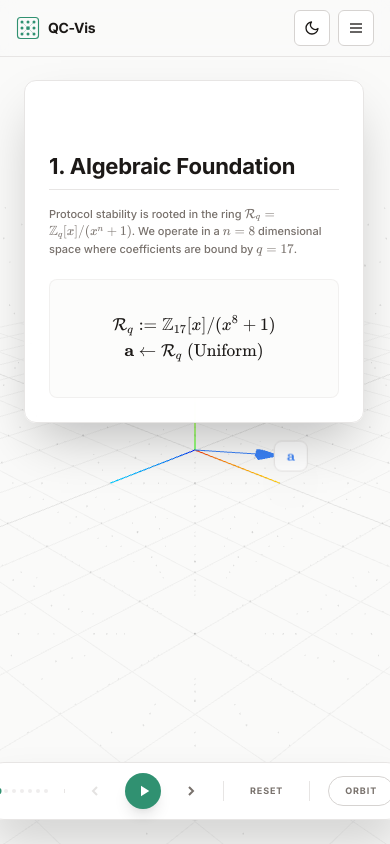
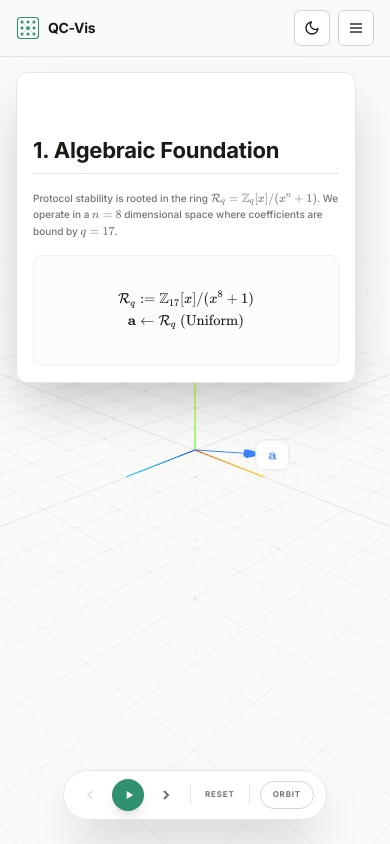
Before and after one commit to aitwehrrg/QC-Vis, a Next.js app: page /simulation in a window 390 px wide. Built offline with nearby package versions, Linux system fonts and the light colour scheme.

Commit message:
Responsiveness + Favicon

```diff
--- a/app/layout.tsx
+++ b/app/layout.tsx
@@ -32,6 +32,9 @@ export const metadata: Metadata = {
     "education",
   ],
   authors: [{ name: "QC-Vis Project" }],
+  icons: {
+    icon: "/icon.svg",
+  },
   openGraph: {
     title: "Kyber Algorithm Visualizer",
     description:
--- a/app/simulation/components/Actors.tsx
+++ b/app/simulation/components/Actors.tsx
@@ -36,8 +36,8 @@ function ActorNode({ name, position, color, label, isActive }: ActorNodeProps) {
         {name}
       </Text>
 
-      <Html position={[0, -1, 0]} center>
-        <div className="text-[10px] uppercase tracking-widest text-muted-foreground whitespace-nowrap bg-black/50 px-2 py-0.5 rounded border border-white/10">
+      <Html position={[0, -1, 0]} center style={{ pointerEvents: 'none' }}>
+        <div className="text-[10px] uppercase tracking-widest text-muted-foreground whitespace-nowrap bg-black/50 px-2 py-0.5 rounded border border-white/10 select-none">
           {label}
         </div>
       </Html>
--- a/app/simulation/components/Overlay.tsx
+++ b/app/simulation/components/Overlay.tsx
@@ -19,22 +19,22 @@ export default function Overlay() {
   const scene = SCENES[currentSceneIndex];
 
   return (
-    <div className="absolute inset-0 pointer-events-none flex flex-col justify-between p-6 md:p-8 z-10 font-sans">
+    <div className="absolute inset-0 pointer-events-none flex flex-col justify-between p-4 md:p-8 z-10 font-sans">
       {/* Top Left: Rigorous Proof Panel */}
       <div className="flex flex-col gap-4 items-start">
-        <div className="max-w-[340px] pointer-events-auto bg-surface/95 backdrop-blur-xl p-6 rounded-xl border border-border-subtle shadow-2xl transition-all duration-300">
-          <h2 className="text-base font-bold mb-3 text-foreground tracking-tight border-b border-border-subtle pb-2">
+        <div className="w-full max-w-[340px] pointer-events-auto bg-surface/95 backdrop-blur-xl p-4 md:p-6 rounded-xl border border-border-subtle shadow-2xl transition-all duration-300">
+          <h2 className="text-sm md:text-base font-bold mb-2 md:mb-3 text-foreground tracking-tight border-b border-border-subtle pb-2">
             {scene.title}
           </h2>
 
-          <div className="text-[11px] text-muted leading-relaxed mb-5 font-medium">
+          <div className="text-[10px] md:text-[11px] text-muted leading-relaxed mb-4 md:mb-5 font-medium">
             <LatexText>{scene.shortExplanation}</LatexText>
           </div>
 
           {scene.equationOverlay && (
-            <div className="bg-background/60 p-4 rounded-lg border border-border-subtle/50 flex flex-col items-center">
-              <div className="w-full">
-                <LatexBlock display className="!my-0 scale-90 origin-center text-foreground">
+            <div className="bg-background/60 p-3 md:p-4 rounded-lg border border-border-subtle/50 flex flex-col items-center overflow-x-auto">
+              <div className="w-full min-w-fit">
+                <LatexBlock display className="!my-0 scale-75 md:scale-90 origin-center text-foreground">
                   {scene.equationOverlay}
                 </LatexBlock>
               </div>
@@ -44,9 +44,9 @@ export default function Overlay() {
       </div>
 
       {/* Bottom Center: Controls */}
-      <div className="flex justify-center items-end pointer-events-auto">
-        <div className="bg-surface/95 backdrop-blur-xl px-5 py-2.5 rounded-full border border-border-subtle shadow-2xl flex items-center gap-4">
-          <div className="flex items-center gap-3 pr-4 border-r border-border-subtle">
+      <div className="flex justify-center items-end pointer-events-auto pb-2 md:pb-0">
+        <div className="bg-surface/95 backdrop-blur-xl px-3 md:px-5 py-2 md:py-2.5 rounded-full border border-border-subtle shadow-2xl flex items-center gap-2 md:gap-4 overflow-x-auto max-w-[95vw]">
+          <div className="hidden sm:flex items-center gap-3 pr-4 border-r border-border-subtle">
             <div className="flex gap-1">
               {SCENES.map((_, i) => (
                 <div
@@ -72,15 +72,15 @@ export default function Overlay() {
 
           <button
             onClick={togglePlay}
-            className="w-9 h-9 flex items-center justify-center bg-accent text-white rounded-full hover:scale-105 transition-all shadow-lg active:scale-95"
+            className="w-8 h-8 md:w-9 md:h-9 flex items-center justify-center bg-accent text-white rounded-full hover:scale-105 transition-all shadow-lg active:scale-95 flex-shrink-0"
           >
             {playState === "playing" ? (
-              <svg width="18" height="18" viewBox="0 0 24 24" fill="currentColor">
+              <svg viewBox="0 0 24 24" fill="currentColor" className="w-3.5 h-3.5 md:w-[18px] md:h-[18px]">
                 <rect x="6" y="4" width="4" height="16" />
                 <rect x="14" y="4" width="4" height="16" />
               </svg>
             ) : (
-              <svg width="18" height="18" viewBox="0 0 24 24" fill="currentColor" className="ml-0.5">
+              <svg viewBox="0 0 24 24" fill="currentColor" className="w-3.5 h-3.5 md:w-[18px] md:h-[18px] ml-0.5">
                 <path d="M8 5v14l11-7z" />
               </svg>
             )}
@@ -97,24 +97,24 @@ export default function Overlay() {
             </svg>
           </button>
 
-          <div className="h-5 w-px bg-border-subtle mx-0.5" />
+          <div className="h-5 w-px bg-border-subtle mx-0.5 flex-shrink-0" />
 
           <button
             onClick={resetSimulation}
-            className="text-[9px] font-bold text-muted hover:text-accent transition-colors px-2 uppercase tracking-widest"
+            className="text-[8px] md:text-[9px] font-bold text-muted hover:text-accent transition-colors px-1 md:px-2 uppercase tracking-widest whitespace-nowrap"
           >
             Reset
           </button>
 
-          <div className="h-5 w-px bg-border-subtle mx-0.5" />
+          <div className="h-5 w-px bg-border-subtle mx-0.5 flex-shrink-0" />
 
           <button
             onClick={toggleFreeCamera}
-            className={`text-[9px] font-bold px-4 py-1.5 rounded-full border transition-all uppercase tracking-widest ${
+            className={`text-[8px] md:text-[9px] font-bold px-3 md:px-4 py-1.5 rounded-full border transition-all uppercase tracking-widest whitespace-nowrap ${
               isFreeCamera ? "bg-accent/10 text-accent border-accent/30" : "border-border text-muted hover:border-muted"
             }`}
           >
-            Orbit
+            {isFreeCamera ? "Free" : "Orbit"}
           </button>
         </div>
       </div>
--- a/app/simulation/components/SimulatorScene.tsx
+++ b/app/simulation/components/SimulatorScene.tsx
@@ -47,11 +47,12 @@ export default function SimulatorScene() {
     if (isFreeCamera) {
       // In Free/Orbit mode, we transition the target to the origin [0,0,0]
       // but keep the camera at a reasonable overview distance
-      targetPos = new THREE.Vector3(12, 8, 12);
+      const scale = isMobile ? 2 : 1;
+      targetPos = new THREE.Vector3(12 * scale, 8 * scale, 12 * scale);
       targetLookAt = new THREE.Vector3(0, 0, 0);
     } else {
       // In Guided mode, use scene-specific poses
-      const scale = isMobile ? 1.5 : 1;
+      const scale = isMobile ? 2.2 : 1;
       targetPos = new THREE.Vector3(
         scene.cameraPose.position[0] * scale,
         scene.cameraPose.position[1] * scale,
@@ -89,7 +90,7 @@ export default function SimulatorScene() {
         <PerspectiveCamera
           ref={cameraRef}
           makeDefault
-          fov={isMobile ? 50 : 40}
+          fov={isMobile ? 60 : 40}
           near={0.1}
           far={1000}
           position={SCENES[0].cameraPose.position}
```
Also changed, not shown: app/components/Navigation.tsx (indentation only), app/icon.svg (added), 1 other file (tests, documents, lock files or other folders).
